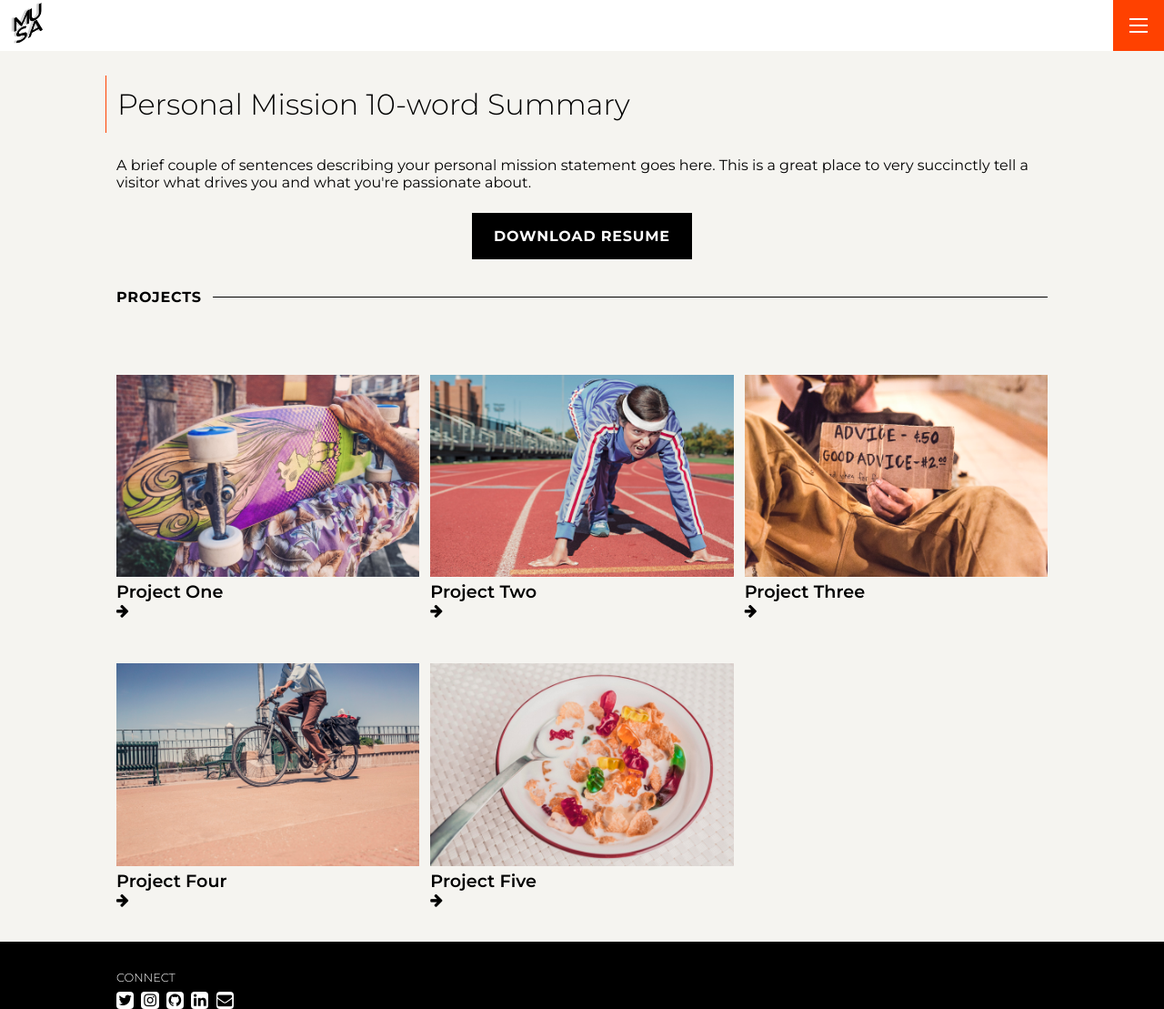
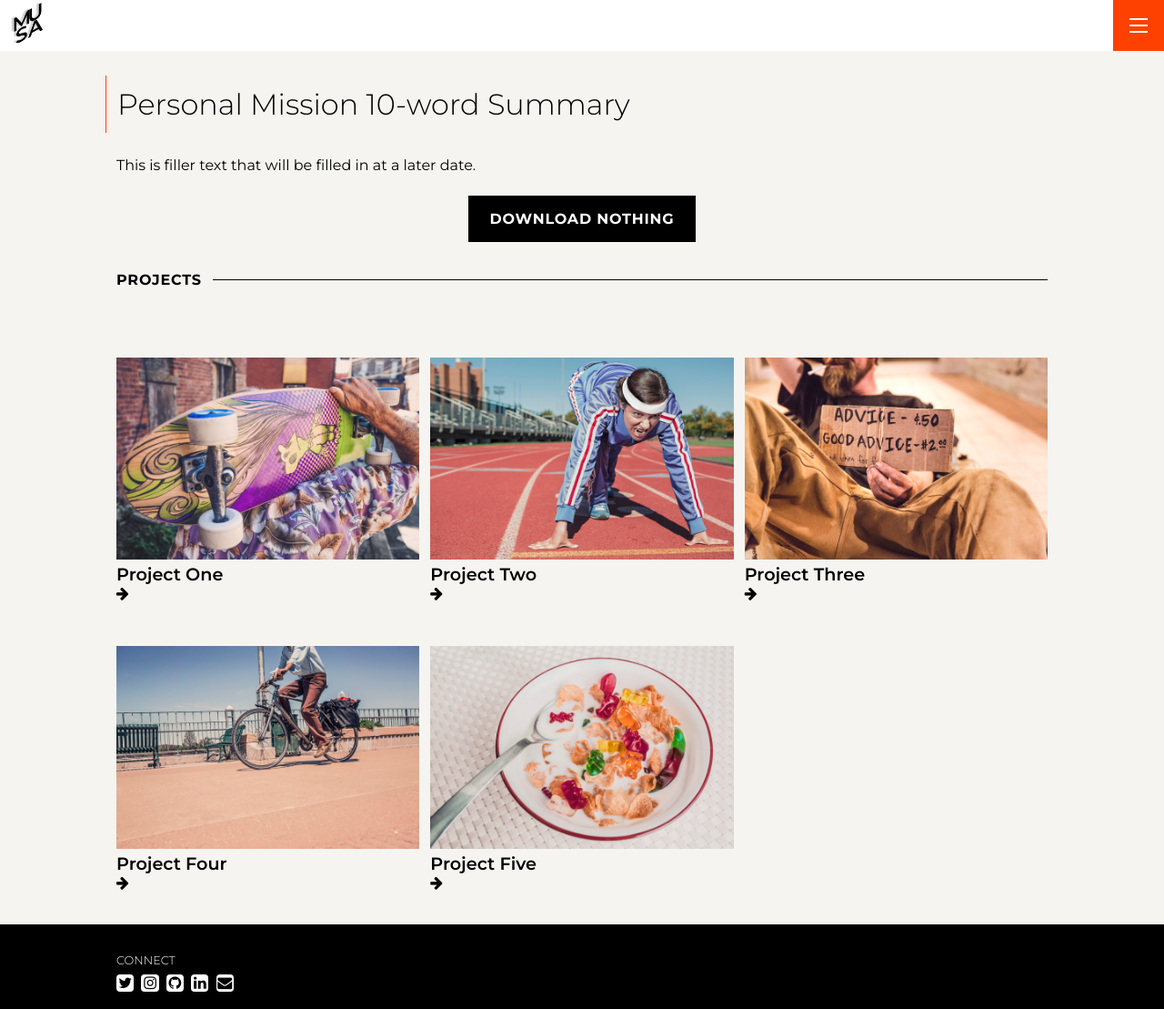
Before and after one commit to TrevorKap/Portfolio, a Jekyll site: the page built from index.md, in a window 1280 px wide and 1109 px high. Shown: the whole window at 91% size. Built offline with Jekyll 4.4.1, drawn with Linux system fonts in a browser that asks for light colours.

Commit message:
settings.yml

```diff
--- a/_data/settings.yml
+++ b/_data/settings.yml
@@ -4,13 +4,11 @@
 logo: '/assets/img/musa-logo.png'
 
 intro_title: Personal Mission 10-word Summary
-intro_text: |
-  A brief couple of sentences describing your personal mission statement goes
-  here. This is a great place to very succinctly tell a visitor what drives you
-  and what you're passionate about.
+intro_text:
+  This is filler text that will be filled in at a later date.
 
 resume: '/assets/files/resume.pdf'
-resume_link_title: Download Resume
+resume_link_title: Download nothing
 
 menu:
 - {name: 'Projects', url: ' '}
```
